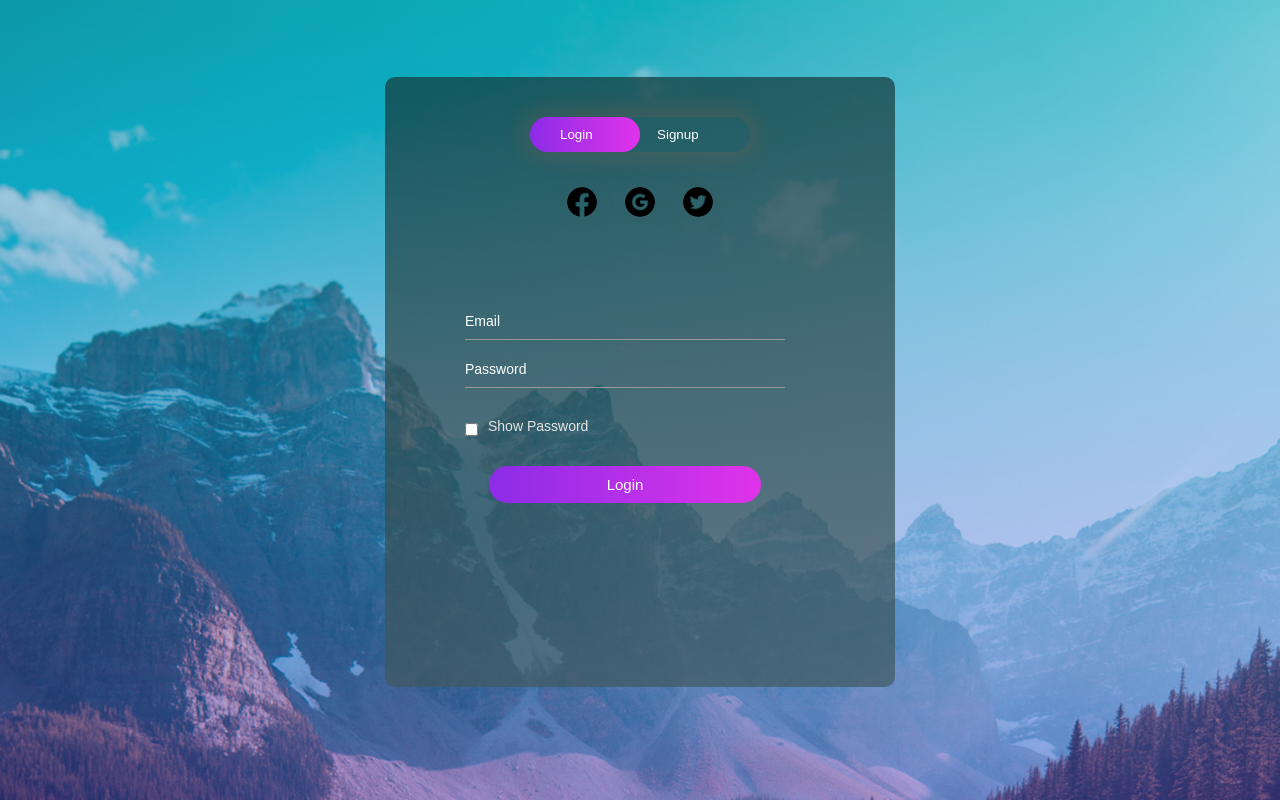
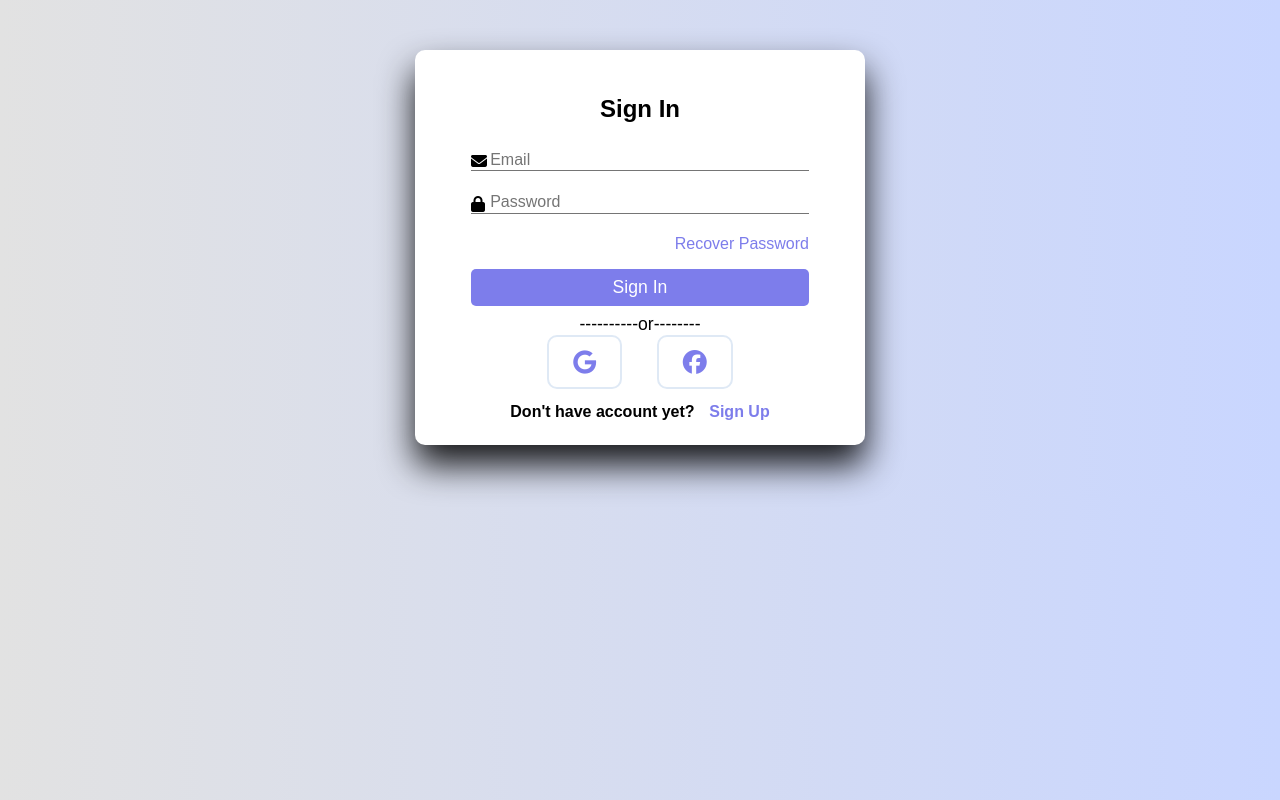
Before and after one commit to Prashon-10/hbms, a PHP site: page /login.php in a window 1280 px wide. Run offline with PHP 8.4, Linux system fonts and the light colour scheme.

Commit message:
new commit

```diff
--- a/includes/header.php
+++ b/includes/header.php
@@ -17,11 +17,11 @@
             </div>
             <ul>
                 <li><a href="index.php">Home</a></li>
-                <li><a href="#">About</a></li>
+                <li><a href="#about-hotel">About</a></li>
                 <li><a href="#services">Service</a></li>
                 <li><a href="#hotel-ticket">Rooms</a></li>
                 <li><a href="#">Contact</a></li>
-                <li><a href="./login.php" id="signup">Signup</a></li>
+                <li><a href="./login.php" id="signup">Login</a></li>
                 <li><a href="details.php" id="bookhere">Book Here</a></li>
             </ul>
         </nav>
--- /dev/null
+++ b/js/login-reg.js
@@ -0,0 +1,13 @@
+const signUpButton=document.getElementById('signUpButton');
+const signInButton=document.getElementById('signInButton');
+const signInForm=document.getElementById('signIn');
+const signUpForm=document.getElementById('signup');
+
+signUpButton.addEventListener('click',function(){
+    signInForm.style.display="none";
+    signUpForm.style.display="block";
+})
+signInButton.addEventListener('click', function(){
+    signInForm.style.display="block";
+    signUpForm.style.display="none";
+})
--- a/js/reg-log.js
+++ /dev/null
@@ -1,63 +0,0 @@
-var x = document.getElementById("login");
-var y = document.getElementById("signup");
-var z = document.getElementById("btn");
-
-function signup() {
-    x.style.left = "-500px";
-    y.style.left = "100px";
-    z.style.left = "110px";
-}
-
-function login() {
-    x.style.left = "90px";
-    y.style.left = "550px";
-    z.style.left = "0";
-}
-
-
-// toogling the password to show or hide
-
-function togglePassword() {
-    var passwordField = document.getElementById("password");
-    var showPassword = document.getElementById("showPassword");
-
-    if (showPassword.checked) {
-        passwordField.type = "text";
-    } else {
-        passwordField.type = "password";
-    }
-}
-
-document.getElementById("showPassword").addEventListener("change", togglePassword);
-
-// Redirect to Login
-function updateFormAction() {
-    var form = document.getElementById("signup");
-    form.action = "login.php";
-
-    var elements = form.elements;
-    for (var i = 0; i < elements.length; i++) {
-        elements[i].disabled = true;
-    }
-
-    form.submit();
-}
-
-
-// Date reservation
-document.addEventListener("DOMContentLoaded", function () {
-    // Submit form
-    document.getElementById("reservation-form").addEventListener("submit", function (event) {
-        event.preventDefault();
-
-        var checkInDate = document.getElementById("check-in-date").value;
-        var checkOutDate = document.getElementById("check-out-date").value;
-
-        if (checkInDate && checkOutDate) {
-            alert("Room reserved from " + checkInDate + " to " + checkOutDate);
-            // Add your backend logic to handle the reservation
-        } else {
-            alert("Please select both check-in and check-out dates.");
-        }
-    });
-});
--- a/login.php
+++ b/login.php
@@ -1,66 +1,81 @@
-<?php
-session_start(); // Start the session
-
-// Check if a registration success message is set
-if (isset($_SESSION['registration_success'])) {
-    echo '<div class="registration-success-message-container">';
-    echo '<div class="registration-success-message">' . $_SESSION['registration_success'] . '</div>';
-    echo '</div>';
-
-    // Unset the session variable to avoid displaying the message on subsequent visits
-    unset($_SESSION['registration_success']);
-}
-?>
 <!DOCTYPE html>
-<html>
-
+<html lang="en">
 <head>
-    <title>Login and Signup</title>
-    <link rel="stylesheet" href="./style/reg-log.css">
+    <meta charset="UTF-8">
+    <meta name="viewport" content="width=device-width, initial-scale=1.0">
+    <title>Register & Login</title>
+    <link rel="stylesheet" href="https://cdnjs.cloudflare.com/ajax/libs/font-awesome/6.5.1/css/all.min.css">
+    <link rel="stylesheet" href="./style/register.css">
 </head>
-
 <body>
-    <div class="main-box">
-        <div class="form-box">
-            <div class="button-box">
-                <div id="btn"></div>
-                <button type="button" class="toggle-btn" onclick="login()">Login</button>
-                <button type="button" class="toggle-btn" onclick="signup()">Signup</button>
+    <div class="container" id="signup" style="display:none;">
+      <h1 class="form-title">Register</h1>
+      <form method="post" action="register.php">
+        <div class="input-group">
+           <i class="fas fa-user"></i>
+           <input type="text" name="fName" id="fName" placeholder="First Name" required>
+           <label for="fname">First Name</label>
+        </div>
+        <div class="input-group">
+            <i class="fas fa-user"></i>
+            <input type="text" name="lName" id="lName" placeholder="Last Name" required>
+            <label for="lName">Last Name</label>
+        </div>
+        <div class="input-group">
+            <i class="fas fa-envelope"></i>
+            <input type="email" name="email" id="email" placeholder="Email" required>
+            <label for="email">Email</label>
+        </div>
+        <div class="input-group">
+            <i class="fas fa-lock"></i>
+            <input type="password" name="password" id="password" placeholder="Password" required>
+            <label for="password">Password</label>
+        </div>
+       <input type="submit" class="btn" value="Sign Up" name="signUp">
+      </form>
+      <p class="or">
+        ----------or--------
+      </p>
+      <div class="icons">
+        <i class="fab fa-google"></i>
+        <i class="fab fa-facebook"></i>
+      </div>
+      <div class="links">
+        <p>Already Have Account ?</p>
+        <button id="signInButton">Sign In</button>
+      </div>
     </div>
 
-            <div class="socialmedia">
-                <img src="./images/login-reg-img/fb.png" alt="">
-                <img src="./images/login-reg-img/gp.png" alt="">
-                <img src="./images/login-reg-img/tw.png" alt="">
+    <div class="container" id="signIn">
+        <h1 class="form-title">Sign In</h1>
+        <form method="post" action="register.php">
+          <div class="input-group">
+              <i class="fas fa-envelope"></i>
+              <input type="email" name="email" id="email" placeholder="Email" required>
+              <label for="email">Email</label>
           </div>
-
-            <form action="process.php" method="POST" id="login" class="input-group">
-                <label for="email"></label>
-                <input type="email" name="email" id="email" class="input-field" placeholder="Email " required>
-                <label for="password"></label>
-                <input type="password" name="password" class="input-field" id="password" placeholder="Password"
-                    required>
-                <input type="checkbox" class="check-box" id="showPassword" onclick="togglePassword()">
-                <span>Show Password</span>
-                <input type="hidden" name="login" value="1">
-                <button type="submit" class="submit-btn">Login</button>
+          <div class="input-group">
+              <i class="fas fa-lock"></i>
+              <input type="password" name="password" id="password" placeholder="Password" required>
+              <label for="password">Password</label>
+          </div>
+          <p class="recover">
+            <a href="#">Recover Password</a>
+          </p>
+         <input type="submit" class="btn" value="Sign In" name="signIn">
         </form>
-
-            <form action="process.php" method="POST" id="signup" class="input-group">
-                <label for="username1"></label>
-                <input type="text" name="username" id="username1" class="input-field" placeholder="Name" required>
-                <label for="email1"></label>
-                <input type="email" name="email" id="email1" class="input-field" placeholder="Email" required>
-                <label for="password1"></label>
-                <input type="password" name="password" class="input-field" id="password1" placeholder="Password"
-                    required>
-                <input type="checkbox" class="check-box"><span>I agree to the terms & conditions</span>
-                <input type="hidden" name="signup" value="1">
-                <button type="submit" class="submit-btn">Signup</button>
-            </form>
+        <p class="or">
+          ----------or--------
+        </p>
+        <div class="icons">
+          <i class="fab fa-google"></i>
+          <i class="fab fa-facebook"></i>
+        </div>
+        <div class="links">
+          <p>Don't have account yet?</p>
+          <button id="signUpButton">Sign Up</button>
         </div>
       </div>
-    <script src="./js/reg-log.js"></script>
+      <script src="./js/login-reg.js"></script>
 </body>
-
 </html>
--- /dev/null
+++ b/logout.php
@@ -0,0 +1,4 @@
+<?php
+session_destroy();
+header("location: index.php");
+?>
--- a/style/footer.css
+++ b/style/footer.css
@@ -15,7 +15,7 @@ footer {
     padding: 30px 0;
     width: 100%;
     position: absolute;
-    right: 194px;
+    right: 96px;
     border-radius: 10px 10px 0 0;
 }
 
--- a/style/reg-log.css
+++ b/style/reg-log.css
@@ -7,7 +7,11 @@
 .main-box {
   height: 100%;
   width: 100%;
-    background-image: linear-gradient(rgba(30, 194, 215, 0.4), rgba(61, 35, 232, 0.3)), url(../images/login-reg-img/banner.jpg);
+  background-image: linear-gradient(
+      rgba(30, 194, 215, 0.4),
+      rgba(61, 35, 232, 0.3)
+    ),
+    url(../images/login-reg-img/banner.jpg);
   background-position: center;
   background-size: cover;
   position: absolute;
@@ -18,7 +22,10 @@
   height: 600px;
   position: relative;
   margin: 6% auto;
-    background-image: linear-gradient(rgba(20, 55, 56, 0.7), rgb(65, 89, 93, 0.7));
+  background-image: linear-gradient(
+    rgba(20, 55, 56, 0.7),
+    rgb(65, 89, 93, 0.7)
+  );
   color: #fff;
   padding: 5px;
   overflow: hidden;
@@ -51,7 +58,7 @@
   height: 100%;
   background: linear-gradient(to right, #8c2ce7, #e033ea);
   border-radius: 30px;
-    transition: .5s;
+  transition: 0.5s;
 }
 
 .socialmedia {
@@ -74,14 +81,13 @@
   filter: grayscale(0);
   background-color: rgb(233, 141, 125);
   box-shadow: 0 0 20px 5px rgba(255, 94, 0, 0.6);
-
 }
 
 .input-group {
   top: 220px;
   position: absolute;
   width: 320px;
-    transition: .5s;
+  transition: 0.5s;
 }
 
 .input-field {
@@ -137,9 +143,8 @@ span {
   font-size: 14px;
 }
 
-
 /* Registration Successful */
-.registration-success-container{
+.registration-success-container {
   display: flex;
   justify-content: center;
   align-items: center;
--- /dev/null
+++ b/style/register.css
@@ -0,0 +1,137 @@
+*{
+  margin:0;
+  padding:0;
+  box-sizing:border-box;
+  font-family:"poppins",sans-serif;
+}
+body{
+  background-color: #c9d6ff;
+  background:linear-gradient(to right,#e2e2e2,#c9d6ff);
+}
+.container{
+  background:#fff;
+  width:450px;
+  padding:1.5rem;
+  margin:50px auto;
+  border-radius:10px;
+  box-shadow:0 20px 35px rgba(0,0,1,0.9);
+}
+form{
+  margin:0 2rem;
+}
+.form-title{
+  font-size:1.5rem;
+  font-weight:bold;
+  text-align:center;
+  padding:1.3rem;
+  margin-bottom:0.4rem;
+}
+input{
+  color:inherit;
+  width:100%;
+  background-color:transparent;
+  border:none;
+  border-bottom:1px solid #757575;
+  padding-left:1.5rem;
+  font-size:15px;
+}
+.input-group{
+  padding:1% 0;
+  position:relative;
+
+}
+.input-group i{
+  position:absolute;
+  color:black;
+}
+input:focus{
+  background-color: transparent;
+  outline:transparent;
+  border-bottom:2px solid hsl(327,90%,28%);
+}
+input::placeholder{
+  color:transparent;
+}
+label{
+  color:#757575;
+  position:relative;
+  left:1.2em;
+  top:-1.3em;
+  cursor:auto;
+  transition:0.3s ease all;
+}
+input:focus~label,input:not(:placeholder-shown)~label{
+  top:-3em;
+  color:hsl(327,90%,28%);
+  font-size:15px;
+}
+.recover{
+  text-align:right;
+  font-size:1rem;
+  margin-bottom:1rem;
+
+}
+.recover a{
+  text-decoration:none;
+  color:rgb(125,125,235);
+}
+.recover a:hover{
+  color:blue;
+  text-decoration:underline;
+}
+.btn{
+  font-size:1.1rem;
+  padding:8px 0;
+  border-radius:5px;
+  outline:none;
+  border:none;
+  width:100%;
+  background:rgb(125,125,235);
+  color:white;
+  cursor:pointer;
+  transition:0.9s;
+}
+.btn:hover{
+  background:#07001f;
+}
+.or{
+  font-size:1.1rem;
+  margin-top:0.5rem;
+  text-align:center;
+}
+.icons{
+  text-align:center;
+}
+.icons i{
+  color:rgb(125,125,235);
+  padding:0.8rem 1.5rem;
+  border-radius:10px;
+  font-size:1.5rem;
+  cursor:pointer;
+  border:2px solid #dfe9f5;
+  margin:0 15px;
+  transition:1s;
+}
+.icons i:hover{
+  background:#07001f;
+  font-size:1.6rem;
+  border:2px solid rgb(125,125,235);
+}
+.links{
+  display:flex;
+  justify-content:space-around;
+  padding:0 4rem;
+  margin-top:0.9rem;
+  font-weight:bold;
+}
+button{
+  color:rgb(125,125,235);
+  border:none;
+  background-color:transparent;
+  font-size:1rem;
+  font-weight:bold;
+}
+button:hover{
+  text-decoration:underline;
+  color:blue;
+}
```
Also changed, not shown: config/connection.php (+7 -17 lines), index.php (+9 -37 lines), process.php (deleted, +0 -52 lines), register.php (added, +50 -0 lines), style/index.css (+7 -4 lines), welcome.php (+22 -27 lines), images/hotel.jpg (added), images/images/hotelbcg.jpg (added), 1 other file. Lines whose indentation alone changed are shown as unchanged.
